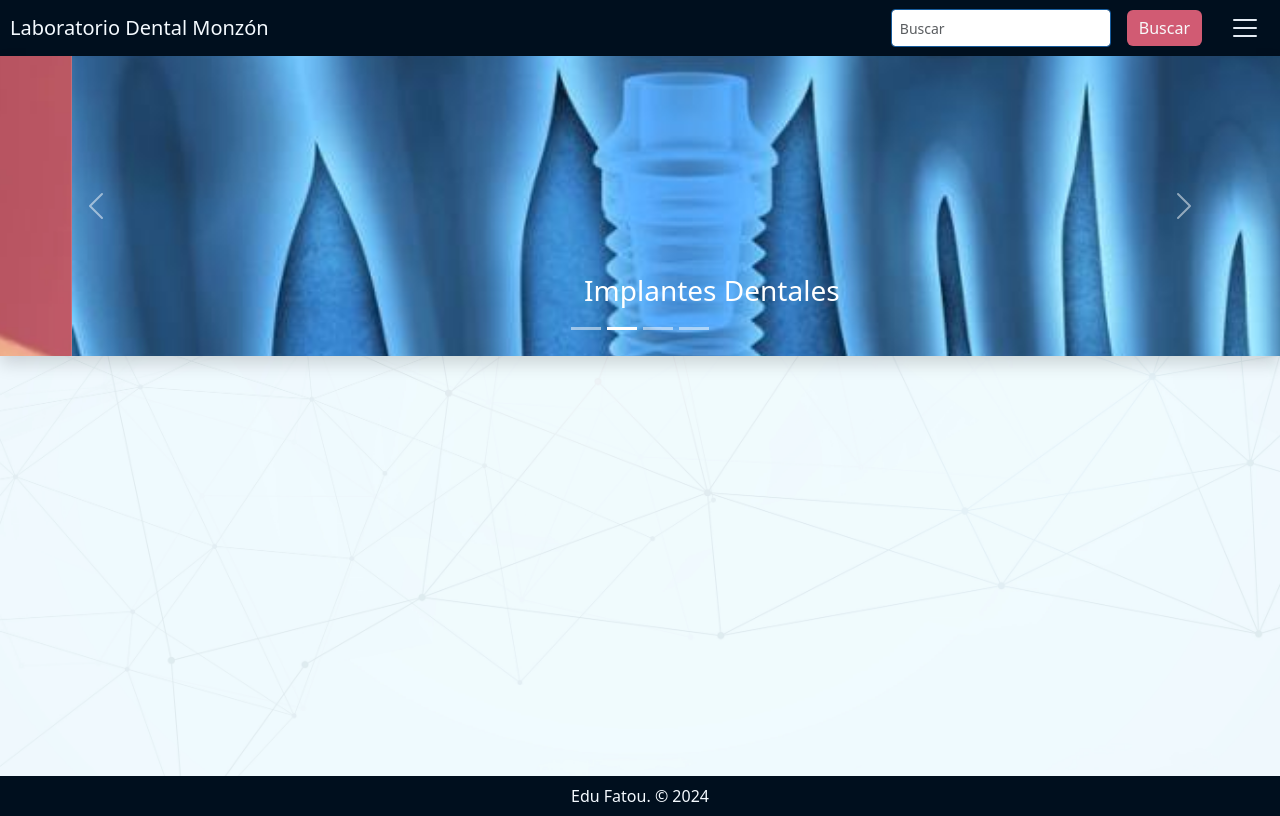
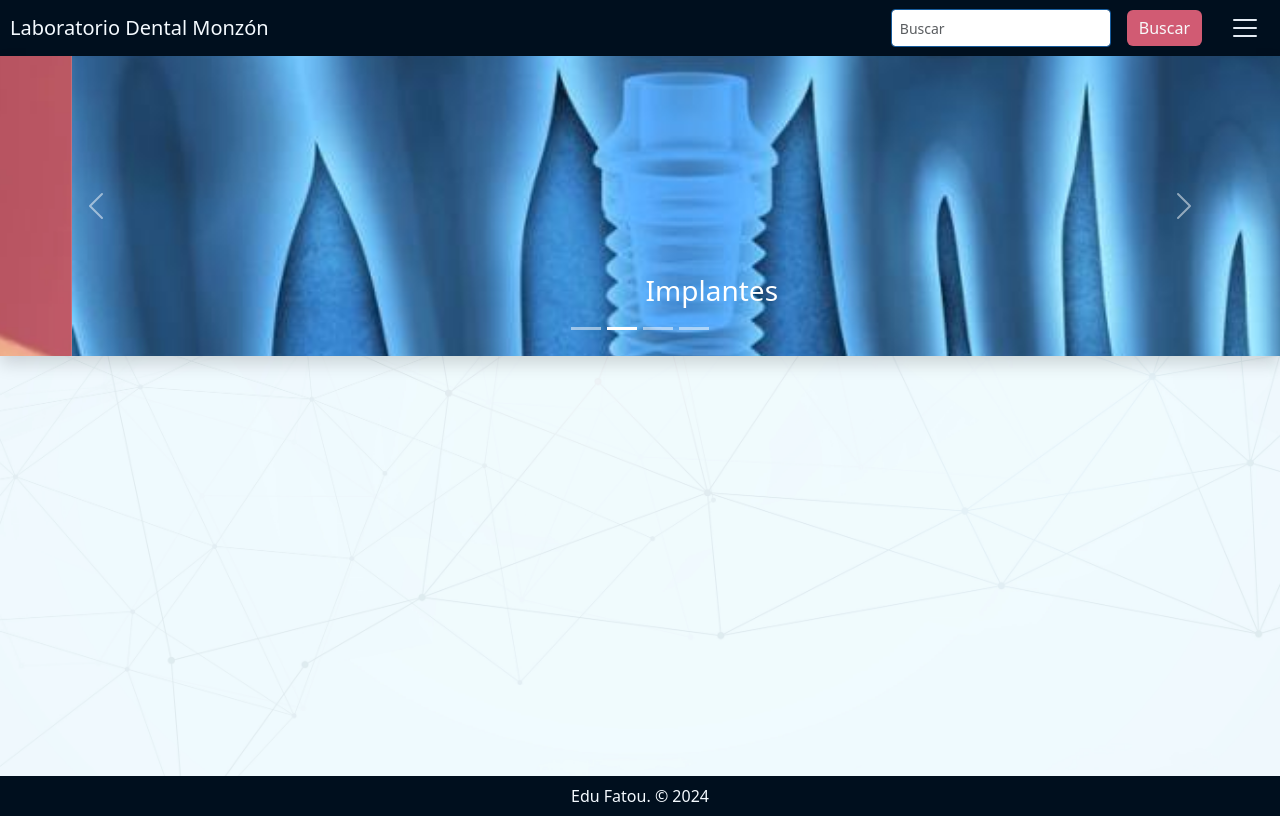
Before and after one commit to EduFatou/laboratorio_monzon, a React (Vite) app in the folder client/: page /categorias in a window 1280 px wide. Built offline with nearby package versions, Linux system fonts and the light colour scheme.

Commit message:
fixed categoriesList

```diff
--- a/client/src/components/Main/Home/CategoriesList/CategoriesList.jsx
+++ b/client/src/components/Main/Home/CategoriesList/CategoriesList.jsx
@@ -7,10 +7,10 @@ import imgRemovibles from '../../../../assets/removible.jpg';
 
 const CategoriesList = () => {
   const categories = [
-    { name: 'Prótesis Fijas', img: `${imgFijas}`},
-    { name: 'Implantes Dentales', img: `${imgImplantes}`},
-    { name: 'Férulas Dentales', img: `${imgFerulas}`},
-    { name: 'Prótesis Removibles', img: `${imgRemovibles}`},
+    { name: 'Fijas', img: `${imgFijas}`},
+    { name: 'Implantes', img: `${imgImplantes}`},
+    { name: 'Férulas', img: `${imgFerulas}`},
+    { name: 'Removibles', img: `${imgRemovibles}`},
   ];
 
   return (
```
